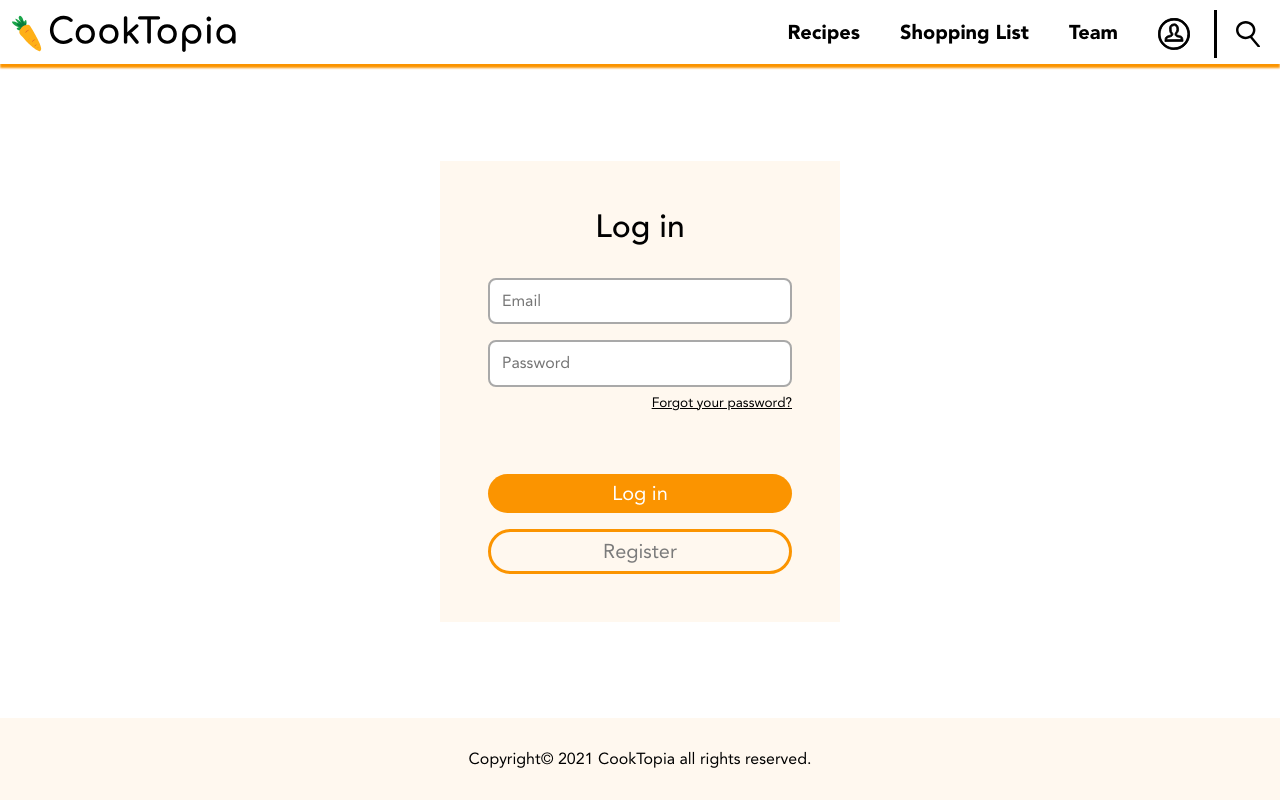
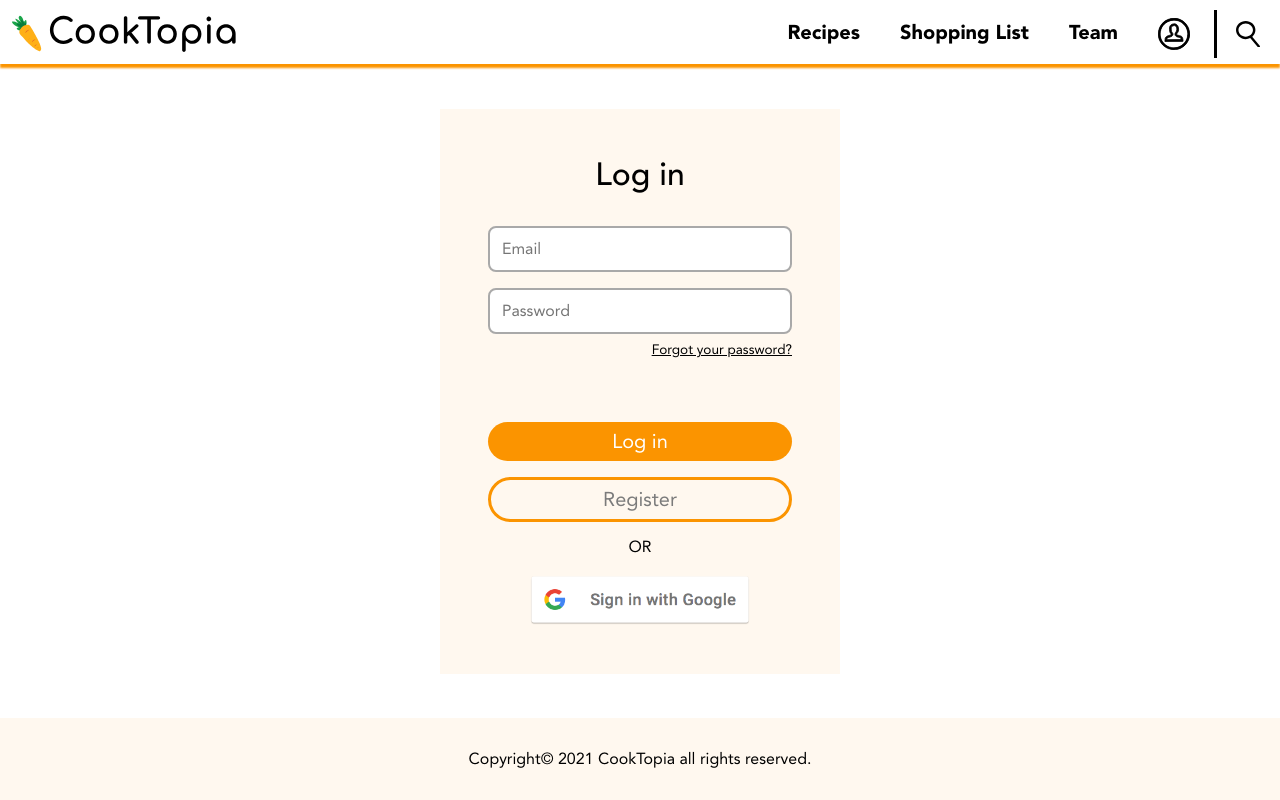
Before and after one commit to falguni-lakdawala/CookTopia, a React (Create React App) app: page /login in a window 1280 px wide. Built offline with nearby package versions, Linux system fonts and the light colour scheme.

Commit message:
several changes -> check git issues 7

```diff
--- a/src/components/sub-components/Loginandsignup/Login.js
+++ b/src/components/sub-components/Loginandsignup/Login.js
@@ -4,6 +4,7 @@ import { useHistory } from "react-router-dom";
 import firebase from "firebase/app";
 import "firebase/auth";
 import { auth } from "./firebase";
+import googleSignIn from "../../../assets/icons/google-signin.png";
 
 const Login = () => {
   const history = useHistory();
@@ -106,6 +107,19 @@ const Login = () => {
           >
             Register
           </button>
+					<p>OR</p>
+          <button
+            title="login"
+            role="button"
+            aria-label="login"
+            className="login-inputs-login-btn google-signin"
+            type="button"
+            onClick={() => {
+              googleLogin();
+            }}
+          >
+            <img src={googleSignIn} alt="" />
+          </button>
         </div>
       </div>
     </div>
--- a/src/sass/page-specific/_login-signup.scss
+++ b/src/sass/page-specific/_login-signup.scss
@@ -53,6 +53,11 @@
 			grid-template-columns: 1fr;
 			gap: 1rem;
 
+			p {
+				font-family: "Avenir", sans-serif;
+				text-align: center;
+			}
+
 			button {
 				border-radius: 50px;
 				padding: 0.5rem;
@@ -64,6 +69,17 @@
 				background: #FB9400;
 				color: #fff;
 				border: none;
+			}
+
+			.google-signin {
+				background: transparent;
+				padding: 0;
+				display: flex;
+				justify-content: center;
+
+				img {
+					max-width: 14rem;
+				}
 			}
 
 			.login-inputs-register-btn {
```
Also changed, not shown: src/assets/icons/google-signin.png (added).
